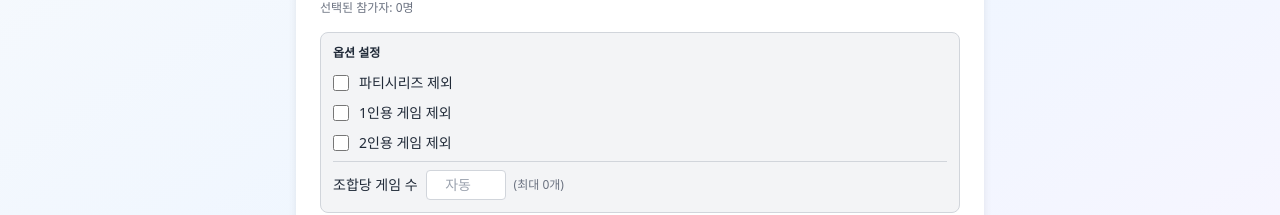
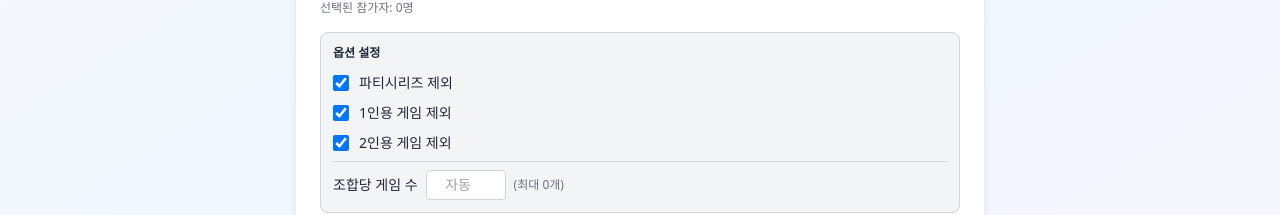
Before and after one commit to won-N-only/backend-express-frontend-react-murder-mystery, a Next.js app: page /match in a window 1280 px wide. Shown: the part 297-512 px from the top of the page. Built offline with nearby package versions, Linux system fonts and the light colour scheme; no server answers.

Commit message:
fix: 매칭 옵션 초기값을 체크 상태로 설정
- excludePartySeries, excludeSinglePlayer, excludeTwoPlayer 초기값 true

```diff
--- a/app/match/page.tsx
+++ b/app/match/page.tsx
@@ -15,9 +15,9 @@ export default function MatchPage() {
     const players: Player[] = playersData?.players ?? [];
 
     const [selectedPlayers, setSelectedPlayers] = useState<string[]>([]);
-    const [excludePartySeries, setExcludePartySeries] = useState<boolean>(false);
-    const [excludeSinglePlayer, setExcludeSinglePlayer] = useState<boolean>(false);
-    const [excludeTwoPlayer, setExcludeTwoPlayer] = useState<boolean>(false);
+    const [excludePartySeries, setExcludePartySeries] = useState<boolean>(true);
+    const [excludeSinglePlayer, setExcludeSinglePlayer] = useState<boolean>(true);
+    const [excludeTwoPlayer, setExcludeTwoPlayer] = useState<boolean>(true);
     const [numGroups, setNumGroups] = useState<number | undefined>(undefined);
 
     const { matches, combinations, loading, executeMatch } = useMatch();
```
